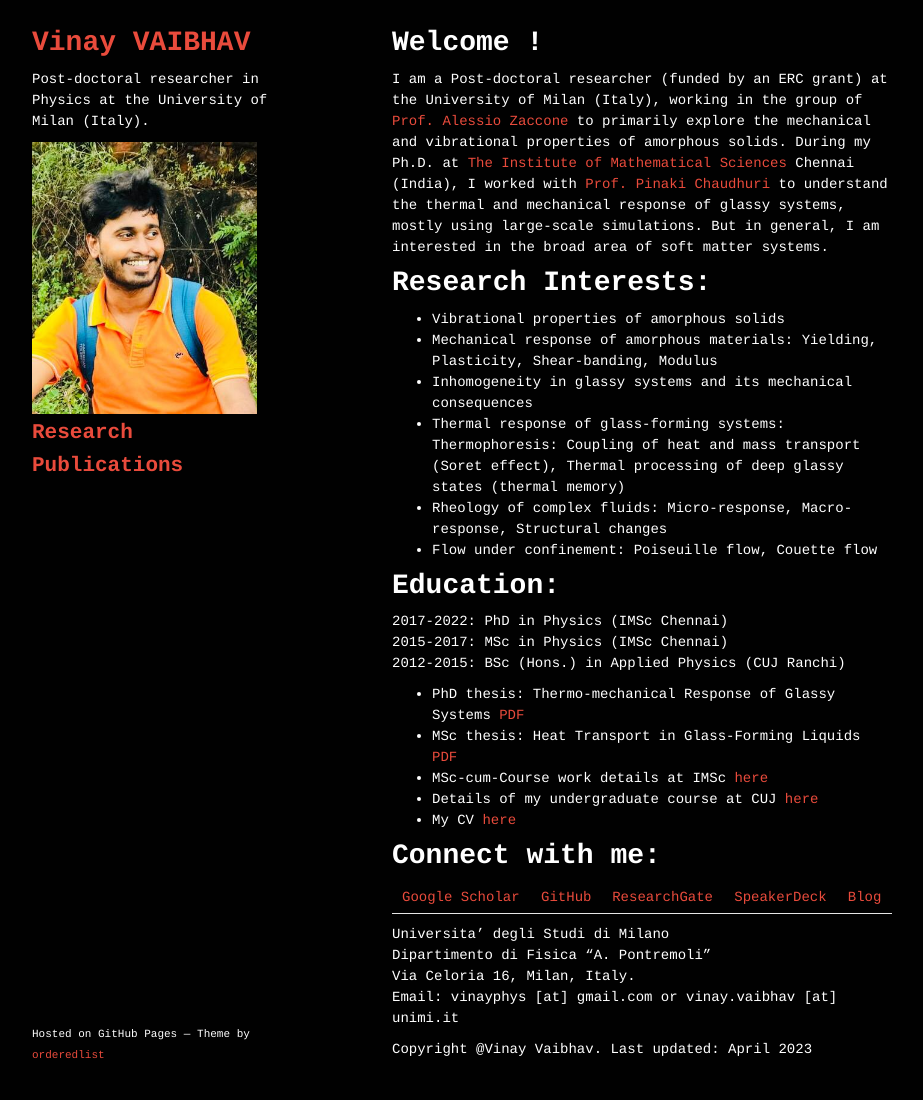
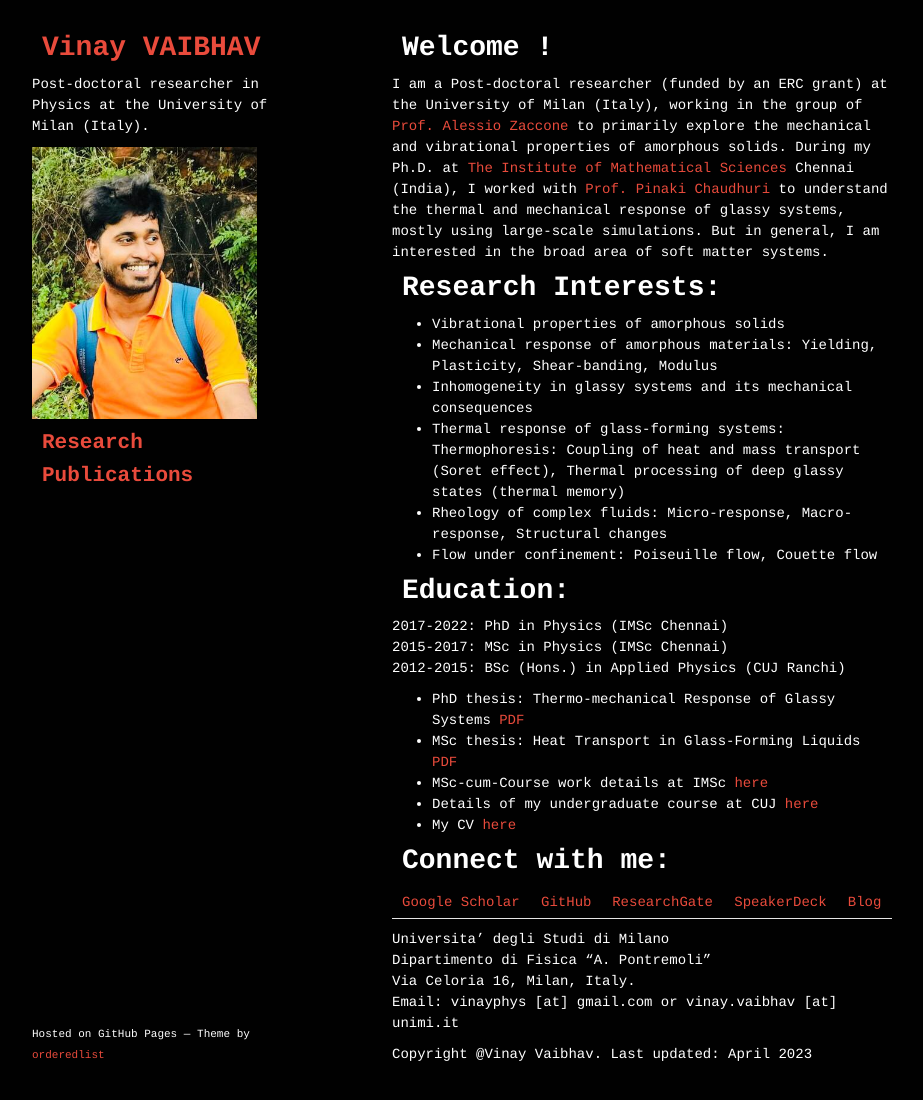
Before and after one commit to vinayphys/vinayphys.github.io, a Jekyll site: the page built from index.md, in a window 1280 px wide and 1125 px high. Shown: the top 1100 px of the window, without its empty margins (178-1101 px from the left). Built offline with Jekyll 4.4.1, drawn with Linux system fonts in a browser that asks for light colours; our own code applies the rules of GitHub Pages for plain Markdown files; a script that is not in the unit is left out.

Commit message:
Update styles.css

```diff
--- a/stylesheets/styles.css
+++ b/stylesheets/styles.css
@@ -8,7 +8,7 @@ body {
 
 h1, h2, h3, h4, h5, h6 {
   color:#E94B3CFF;
-  margin:0 0 10px
+  margin:5px 10px 10px
 }
 
 p, ul, ol, table, pre, dl {
```
